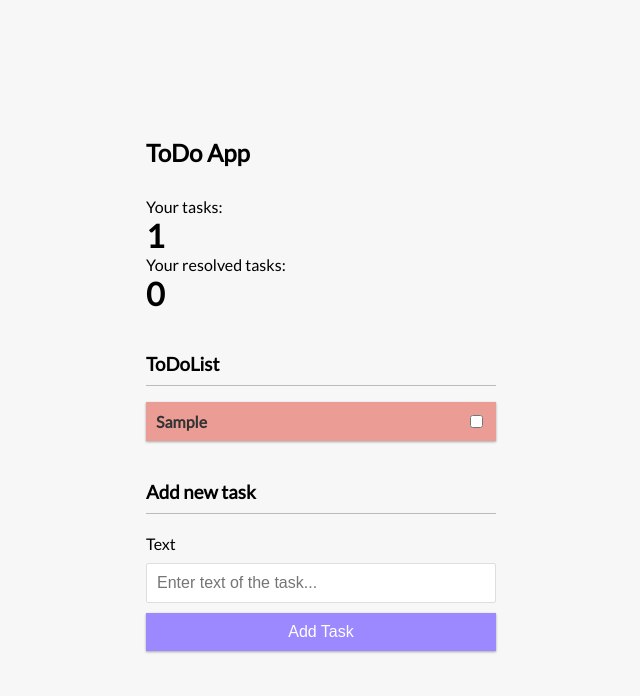
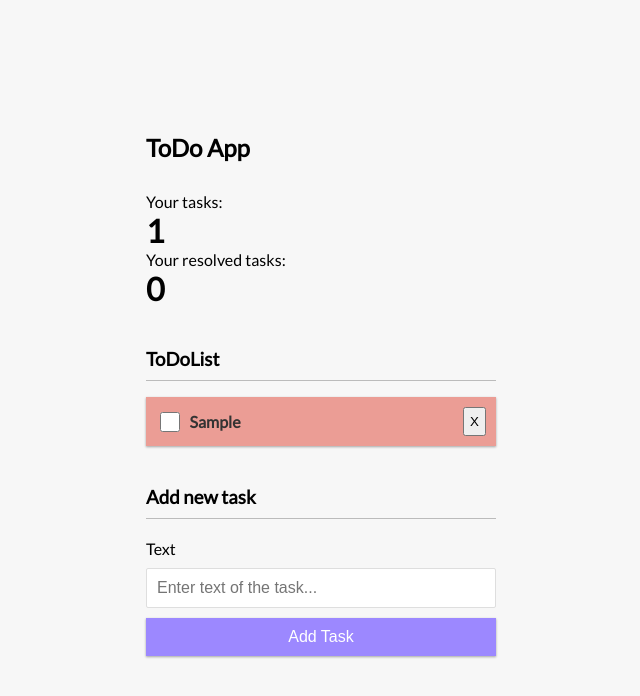
Before and after one commit to VHromyk/toDoForDaniel, a React (Create React App) app: page / in a window 1280 px wide. Both pictures are taken after typing "Sample" into the empty fields and a click on the button "Add Task". Shown: the top 696 px of the page, without its empty margins (319-959 px from the left). Built offline with nearby package versions, Linux system fonts and the light colour scheme.

Commit message:
added the possibility to reove the tasks

```diff
--- a/src/App.css
+++ b/src/App.css
@@ -1,8 +1,7 @@
-@import url('https://fonts.googleapis.com/css?family=Lato&display=swap');
+@import url("https://fonts.googleapis.com/css?family=Lato&display=swap");
 
 :root {
-  --box-shadow: 0 1px 3px rgba(0, 0, 0, 0.12),
-    0 1px 2px rgba(0, 0, 0, 0.24);
+  --box-shadow: 0 1px 3px rgba(0, 0, 0, 0.12), 0 1px 2px rgba(0, 0, 0, 0.24);
 }
 
 * {
@@ -17,7 +16,7 @@ body {
   justify-content: center;
   min-height: 100vh;
   margin: 0;
-  font-family: 'Lato', sans-serif;
+  font-family: "Lato", sans-serif;
 }
 
 .container {
@@ -78,8 +77,8 @@ label {
   margin: 10px 0;
 }
 
-input[type='text'],
-input[type='number'] {
+input[type="text"],
+input[type="number"] {
   border: 1px solid #dedede;
   border-radius: 2px;
   display: block;
@@ -117,7 +116,7 @@ input[type='number'] {
   box-shadow: var(--box-shadow);
   color: #333;
   display: flex;
-  justify-content: space-between;
+  align-items: center;
   position: relative;
   padding: 10px;
   margin: 10px 0;
@@ -125,23 +124,12 @@ input[type='number'] {
 
 .delete-btn {
   cursor: pointer;
-  background-color: #e74c3c;
-  border: 0;
-  color: #fff;
-  font-size: 20px;
-  line-height: 20px;
-  padding: 2px 5px;
-  position: absolute;
-  top: 50%;
-  left: 0;
-  transform: translate(-100%, -50%);
-  opacity: 0;
-  transition: opacity 0.3s ease;
+  text-decoration: none;
+  padding: 5px;
 }
 
 .checked {
   font-weight: bold;
-  text-decoration: line-through;
 }
 
 .unchecked {
@@ -160,3 +148,19 @@ input[type='number'] {
 .list li:hover .delete-btn {
   opacity: 1;
 }
+
+.text-cnt {
+  text-decoration: line-through;
+  width: 270px;
+  margin-right: 10px;
+}
+.text-cnt-no {
+  width: 270px;
+  margin-right: 10px;
+}
+
+.input-checkbox {
+  margin-right: 10px;
+  width: 20px;
+  height: 20px;
+}
--- a/src/components/ToDo.js
+++ b/src/components/ToDo.js
@@ -1,19 +1,27 @@
 import React from "react";
 
-const ToDo = ({ task, toggleChacked }) => {
+const ToDo = ({ task, toggleChacked, removeTask }) => {
   const { isChecked, id } = task;
 
   return (
     <li className={isChecked ? "checked" : "unchecked"}>
-      {task.text}
       <input
+        className="input-checkbox"
         type="checkbox"
         value="Done"
         defaultChecked={isChecked}
-        onChange={() => {
-          toggleChacked(id);
-        }}
+        onChange={() => toggleChacked(id)}
       />
+      <span className={isChecked ? "text-cnt" : "text-cnt-no"}>
+        {task.text}
+      </span>
+      <button
+        className="delete-btn"
+        type="button"
+        onClick={() => removeTask(id)}
+      >
+        X
+      </button>
     </li>
   );
 };
--- a/src/components/ToDoList.js
+++ b/src/components/ToDoList.js
@@ -26,6 +26,12 @@ const ToDoList = () => {
     setTasks([...tasks, el]);
   };
 
+  const removeTask = (taskId) => {
+    const filterArr = tasks.filter((task) => task.id !== taskId);
+
+    setTasks(filterArr);
+  };
+
   return (
     <>
       <Stat quantity={tasks.length}>Your tasks:</Stat>
@@ -33,7 +39,12 @@ const ToDoList = () => {
       <h3>ToDoList</h3>
       <ul className="list">
         {tasks.map((task) => (
-          <ToDo key={task.id} task={task} toggleChacked={toggleChacked} />
+          <ToDo
+            key={task.id}
+            task={task}
+            toggleChacked={toggleChacked}
+            removeTask={removeTask}
+          />
         ))}
       </ul>
       <Form addTask={addTask} />
```
